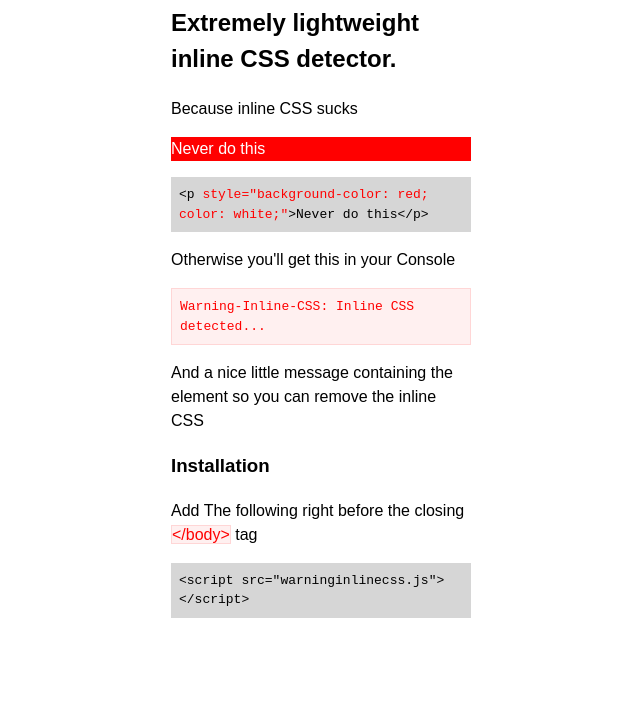
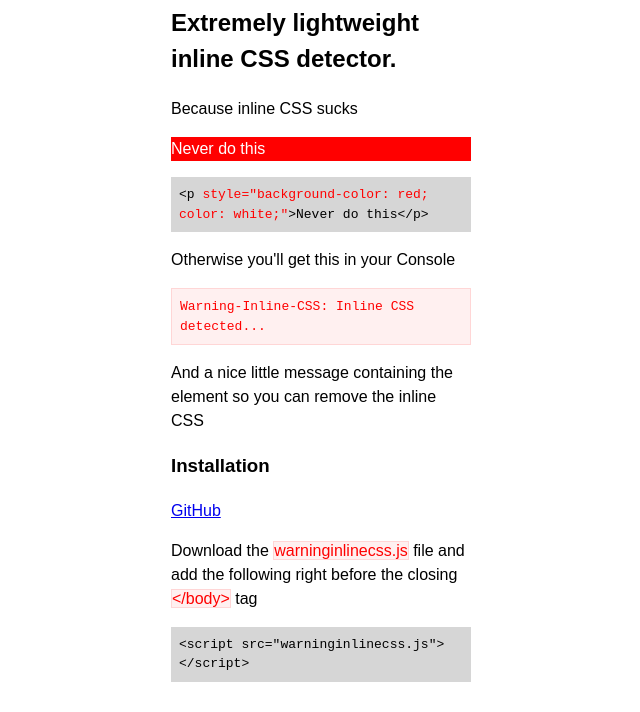
Before and after one commit to tadhglewis/Warning-Inline-CSS, a plain HTML site: page index.html in a window 1280 px wide. Shown: the part 94-806 px from the top of the page, without its empty margins (319-959 px from the left). Drawn offline with Linux system fonts and the light colour scheme.

Commit message:
Update web

```diff
--- a/index.html
+++ b/index.html
@@ -27,13 +27,13 @@
             <p>And a nice little message containing the element so you can remove the inline CSS</p>
 
             <h3>Installation</h3>
+            <a href="https://github.com/tadhglewis/Warning-Inline-CSS">GitHub</a>
 
-            <p>Add The following right before the closing <span class="small-code">&lt;/body&gt;</span> tag</p>
+            <p>Download the <span class="small-code">warninginlinecss.js</span> file and add the following right before the closing <span class="small-code">&lt;/body&gt;</span> tag</p>
 
             <code>
                 &lt;script src=&quot;warninginlinecss.js&quot;&gt;&lt;/script&gt;
             </code>
-
         </div>
 
         <script src="warninginlinecss.js"></script>
```
